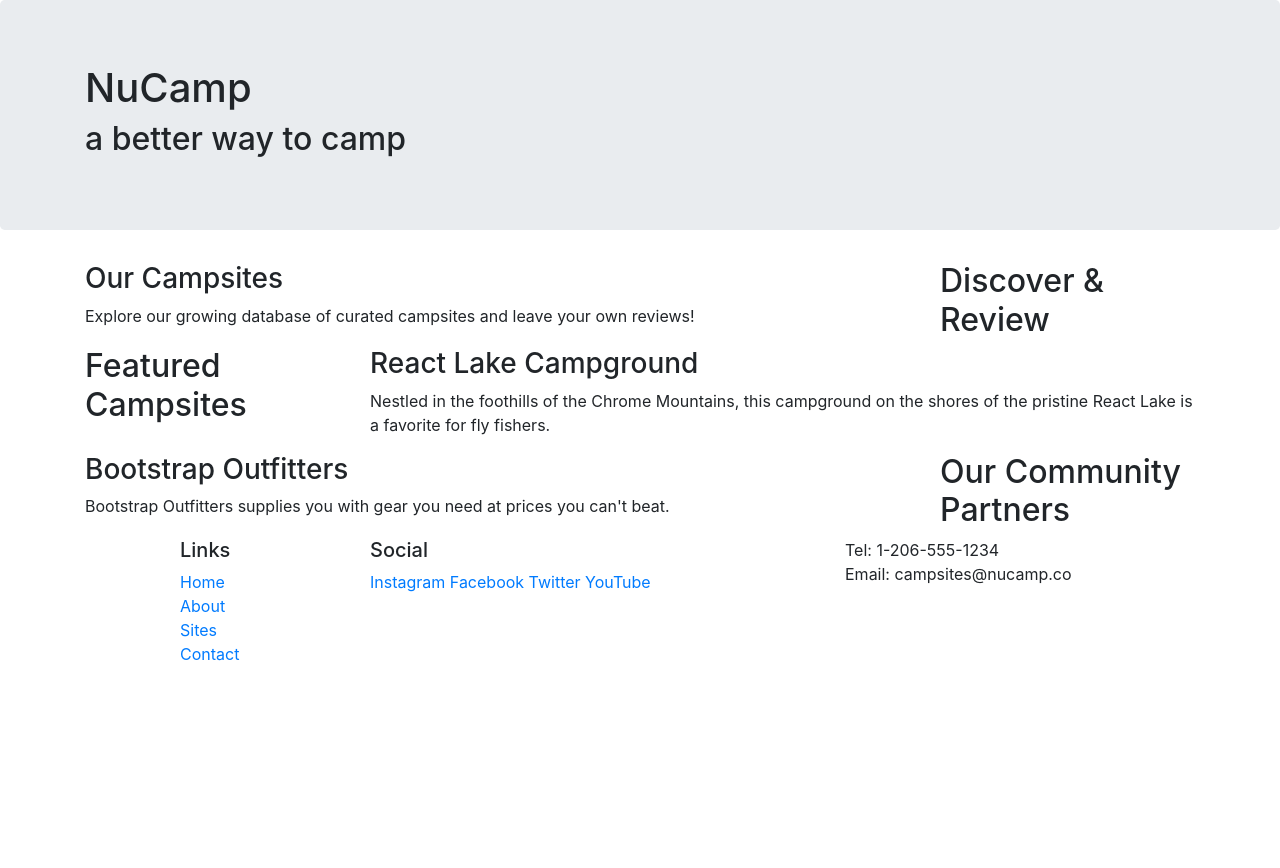
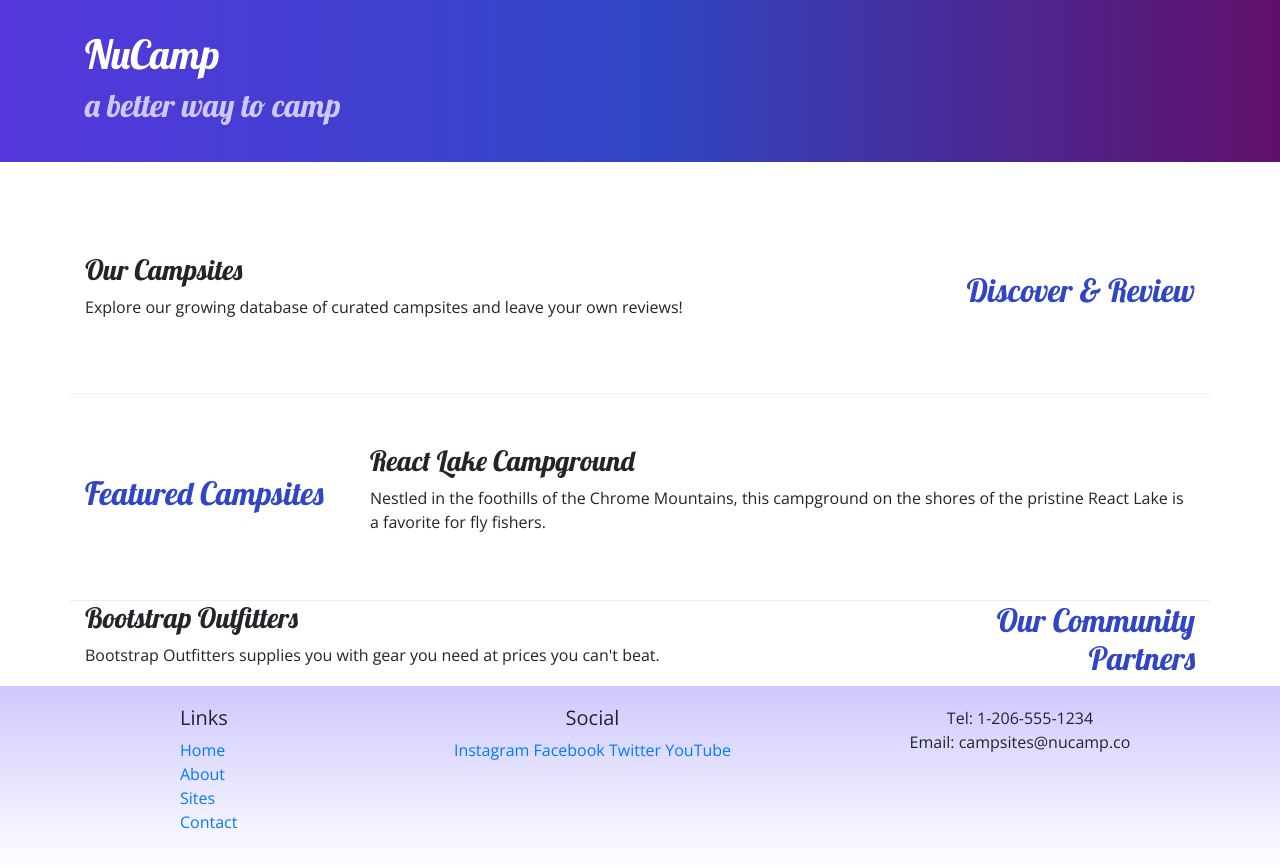
Before and after one commit to brentaharris/nucampsite, a website: page index.html in a window 1280 px wide. Before the commit the page ends 800 px from the top, so only its background shows below. Drawn offline with nearby package versions, Linux system fonts and the light colour scheme.

Commit message:
Updated styles

```diff
--- a/css/styles.css
+++ b/css/styles.css
@@ -0,0 +1,33 @@
+body {
+    font-family: "Open Sans", sans-serif;
+
+}
+
+h1, h2, h3 {
+    font-family: "Lobster", cursive;
+}
+
+h2 {
+    color: #3046C5;
+}
+
+header h2 {
+    color: #CEC8FF;
+}
+
+footer {
+    background-image: linear-gradient(#CEC8FF, white);
+    padding: 20px 0;
+}
+
+.jumbotron {
+    padding: 30px;
+    background-image: linear-gradient(to right, #5637DD, #3046C5, #60106B);
+    color: white;
+}
+
+.row-content {
+    padding: 50px 0;
+    border-bottom: 1px ridge;
+    min-height: 200px;
+}
--- a/index.html
+++ b/index.html
@@ -18,7 +18,7 @@
 
 <body>
 
-    <header class="jumbotron">
+    <header class="jumbotron jumbotron-fluid">
         <div class="container">
             <div class="row">
                 <div class="col">
@@ -30,9 +30,9 @@
     </header>
 
     <div class="container">
-        <div class="row">
+        <div class="row row-content align-items-center">
             <div class="col-sm-4 col-md-3 order-sm-last">
-                <h2>Discover & Review</h2>
+                <h2 class="text-sm-right">Discover & Review</h2>
             </div>
             <div class="col">
                 <h3>Our Campsites</h3>
@@ -40,7 +40,7 @@
             </div>
         </div>
 
-        <div class="row">
+        <div class="row row-content align-items-center">
             <div class="col-sm-4 col-md-3">
                 <h2>Featured Campsites</h2>
             </div>
@@ -52,7 +52,7 @@
 
         <div class="row">
             <div class="col-sm-4 col-md-3 order-sm-last">
-                <h2>Our Community Partners</h2>
+                <h2 class="text-sm-right">Our Community Partners</h2>
             </div>
             <div class="col">
                 <h3>Bootstrap Outfitters</h3>
@@ -74,14 +74,14 @@
                     <li><a href="#">Contact</a></li>
                 </ul>
             </div>
-        <div class="col-6 col-sm-5">
+        <div class="col-6 col-sm-5 text-center">
             <h5>Social</h5>
             <a href="http://instagram.com/">Instagram</a>
             <a href="http://facebook.com/">Facebook</a>
             <a href="http://twitter.com/">Twitter</a>
             <a href="http://youtube.com/">YouTube</a>
         </div>
-        <div class="col-sm-4">
+        <div class="col-sm-4 text-center">
             Tel: 1-206-555-1234<br />
             Email: campsites@nucamp.co
         </div>
```
